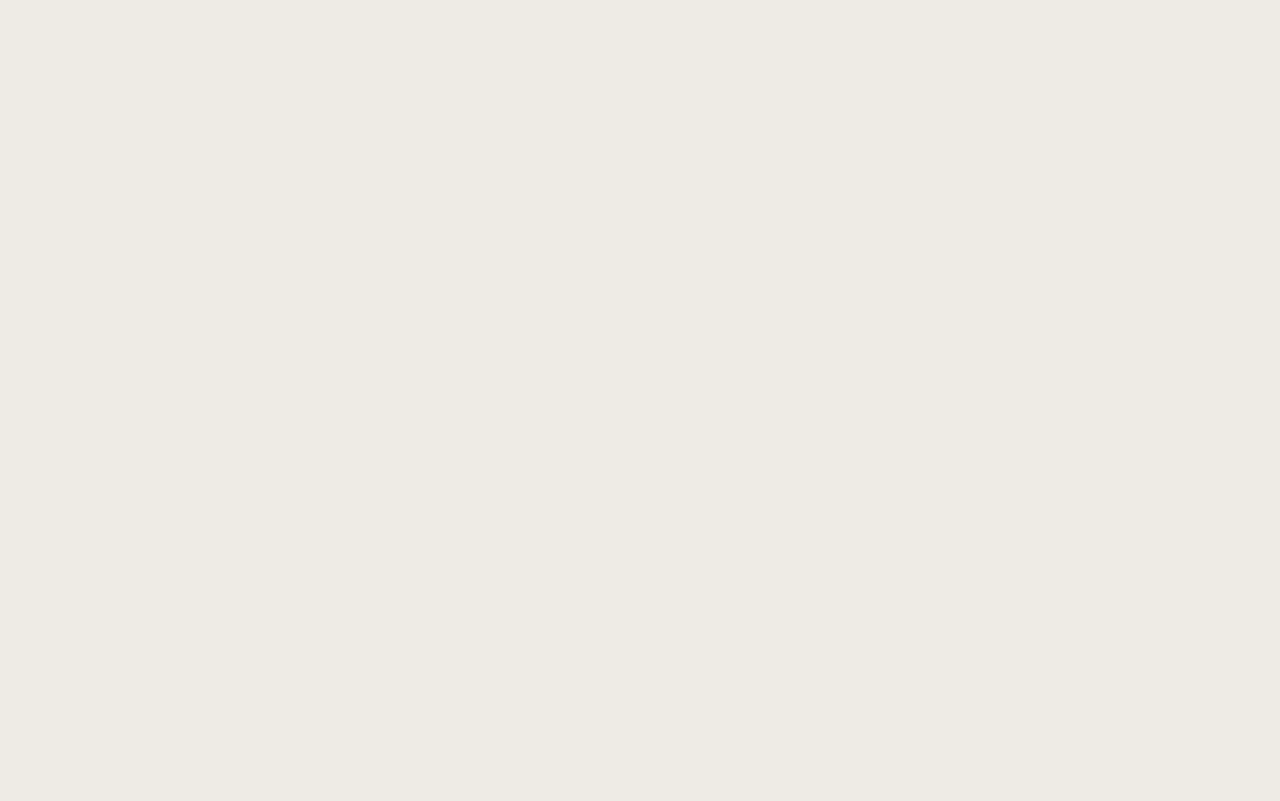
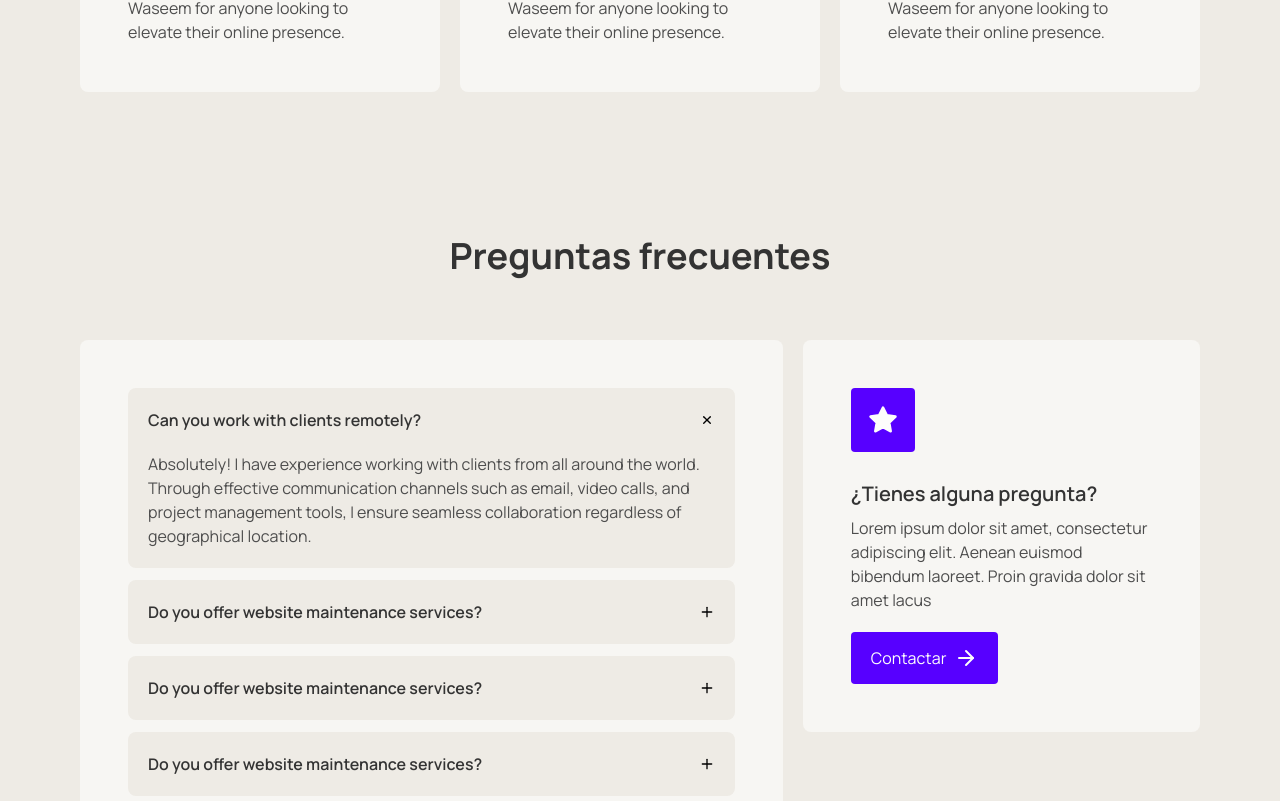
Before and after one commit to m4lucen4/portfolio, a Next.js app: page / in a window 1280 px wide. Shown: the part 4539-5340 px from the top of the page. Before the commit the page ends 4067 px from the top, so only its background shows below. Built offline with nearby package versions, Linux system fonts and the light colour scheme.

Commit message:
feat: new component faq

```diff
--- a/app/(root)/(home)/page.tsx
+++ b/app/(root)/(home)/page.tsx
@@ -4,6 +4,8 @@
 import Skills from '../../../components/skills';
 import Benefits from '../../../components/benefits';
 import Portfolio from '../../../components/portfolio';
+import Testimonials from '../../../components/testimonials';
+import Faqs from '@/components/faqs';
 
 const page = () => {
   return (
@@ -12,6 +14,8 @@
       <Skills />
       <Benefits />
       <Portfolio />
+      <Testimonials />
+      <Faqs />
     </>
   );
 };
--- a/components/SectionHeading.tsx
+++ b/components/SectionHeading.tsx
@@ -2,7 +2,7 @@
 
 interface SectionHeadingProps {
   title: string;
-  subtitle: string;
+  subtitle?: string;
 }
 
 const SectionHeading = ({ title, subtitle }: SectionHeadingProps) => {
--- /dev/null
+++ b/components/faqs/Accordion.tsx
@@ -0,0 +1,44 @@
+'use client';
+import { Plus } from 'lucide-react';
+import React, { useState } from 'react';
+
+interface AccordionProps {
+  question: string;
+  answer: string;
+}
+
+const Accordion = ({ data }: { data: AccordionProps[] }) => {
+  const [currentActive, setCurrentActive] = useState<number | null>(0);
+  return (
+    <div className="flex flex-col gap-3">
+      {data.map((item, index) => (
+        <div key={index} className="bg-peach-600 px-5 rounded-lg">
+          <div
+            className="flex items-center justify-between cursor-pointer py-5"
+            onClick={() => setCurrentActive(index)}
+          >
+            <h6 className="text-grey-700">{item.question}</h6>
+            <div
+              className={`transition-transform duration-300 ${
+                currentActive === index ? 'transform rotate-45' : ''
+              }`}
+            >
+              <Plus size={16} />
+            </div>
+          </div>
+          <div
+            className={`text-grey-600 transition-all duration-300 ${
+              currentActive !== index
+                ? 'max-h-0 opacity-0'
+                : 'max-h-[1000px] opacity-100 pb-5'
+            }`}
+          >
+            <p>{item.answer}</p>
+          </div>
+        </div>
+      ))}
+    </div>
+  );
+};
+
+export default Accordion;
--- /dev/null
+++ b/components/faqs/index.tsx
@@ -0,0 +1,36 @@
+import React from 'react';
+import SectionHeading from '../SectionHeading';
+import { ArrowRight, Star } from 'lucide-react';
+import Link from 'next/link';
+import { faqs } from '@/constants';
+import Accordion from './Accordion';
+
+const Faqs = () => {
+  return (
+    <section className="max-width section-padding overflow-hidden">
+      <SectionHeading title="Preguntas frecuentes" subtitle="" />
+      <div className="flex flex-col tablet:flex-row gap-5 items-start">
+        <div className="box">
+          <Accordion data={faqs} />
+        </div>
+        <div className="box flex flex-col gap-5 tablet:max-w-md">
+          <div className="w-16 h-16 rounded bg-purple text-peach-100 flex items-center justify-center flex-shrink-0 mb-2">
+            <Star size={30} fill="currentColor" />
+          </div>
+          <div>
+            <h5 className="text-grey-700 mb-2">¿Tienes alguna pregunta?</h5>
+            <p className="text-grey-600">
+              Lorem ipsum dolor sit amet, consectetur adipiscing elit. Aenean
+              euismod bibendum laoreet. Proin gravida dolor sit amet lacus
+            </p>
+          </div>
+          <Link href={'/contact'} className="btn btn-primary w-max">
+            Contactar <ArrowRight />
+          </Link>
+        </div>
+      </div>
+    </section>
+  );
+};
+
+export default Faqs;
```
